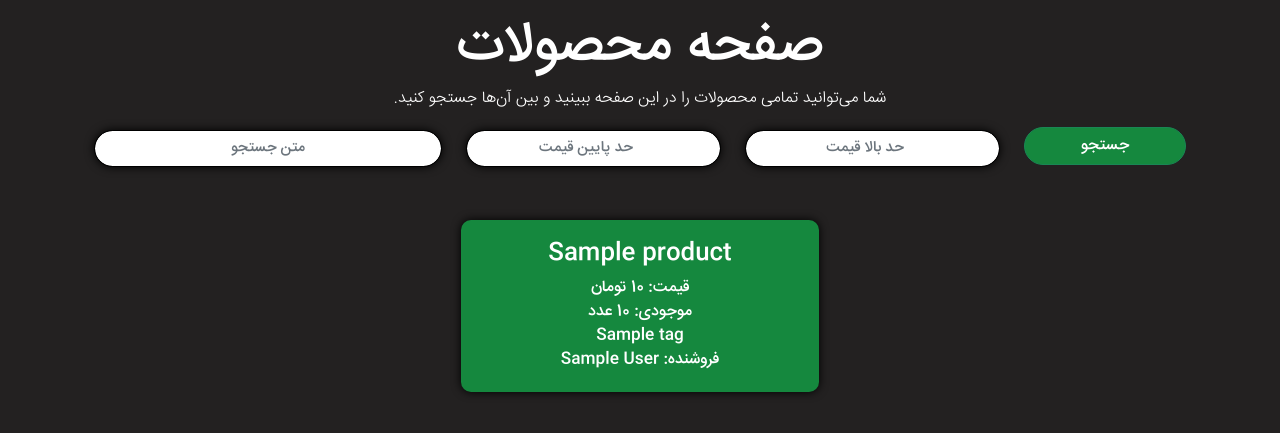
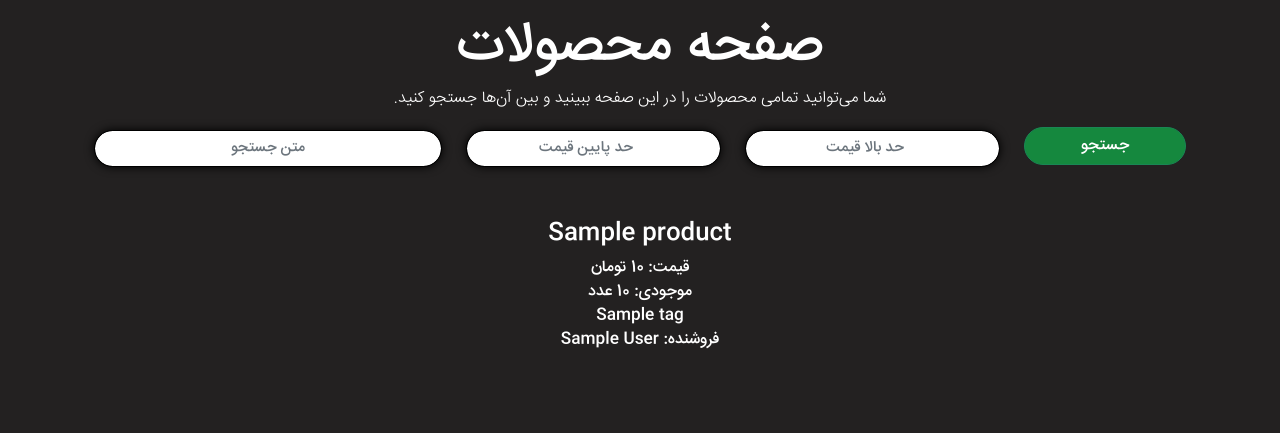
Before and after one commit to mohammadrezaesk/webelopers2021, a Django app: page /all_products/ in a window 1280 px wide. Shown: the part 143-576 px from the top of the page. Run offline with Django 3.2, Linux system fonts and the light colour scheme; tables that the repository leaves empty hold one stand-in row (values such as "Sample post"); some libraries are stand-ins or nearby versions.

Commit message:
final feature 18

```diff
--- a/templates/Home/all_products.html
+++ b/templates/Home/all_products.html
@@ -21,7 +21,9 @@
 </form>
 <div id="all_products" class="row all_products">
     {% for product in products %}
-    <div class="{{product.class}} product col-4">
+    <!--    row product-->
+
+    <div class="{{product.class}}">
         <h4>{{product.name}}</h4>
         <div>قیمت: {{product.price}} تومان</div>
         <div>موجودی: {{product.quantity}} عدد</div>
```
Also changed, not shown: templates/Panel/my_products.html (+4 -3 lines).
